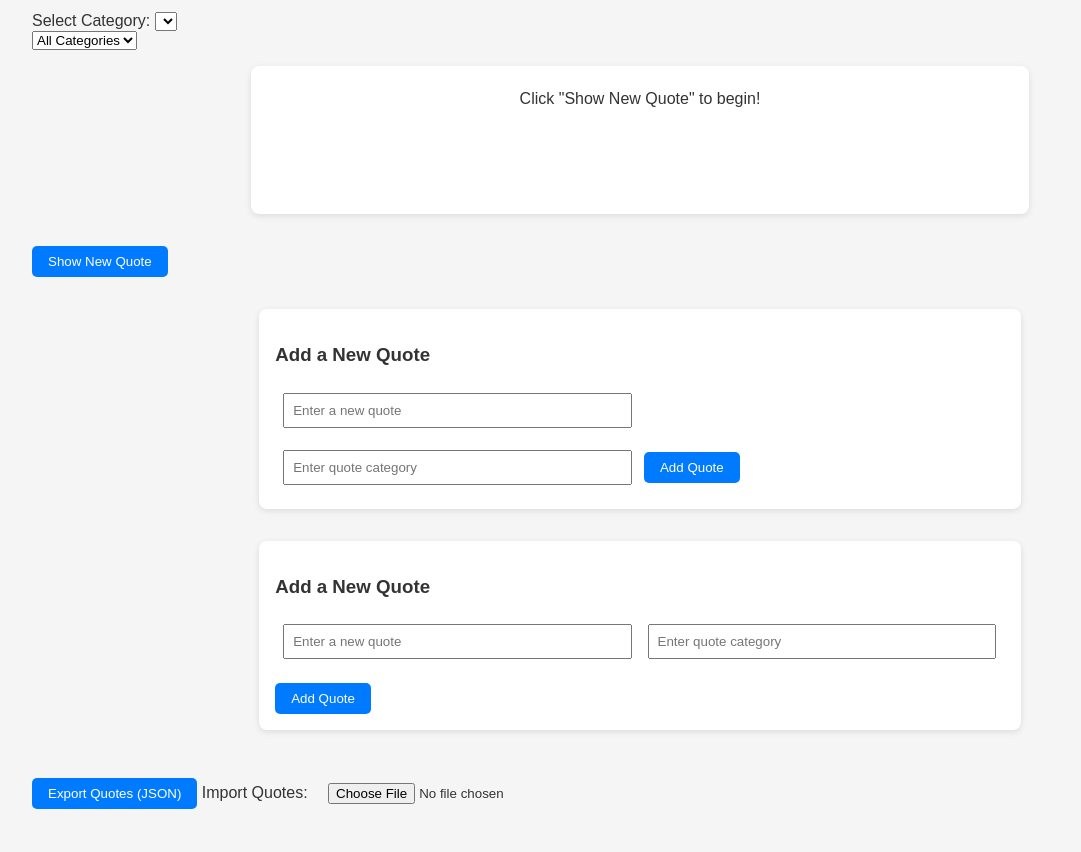
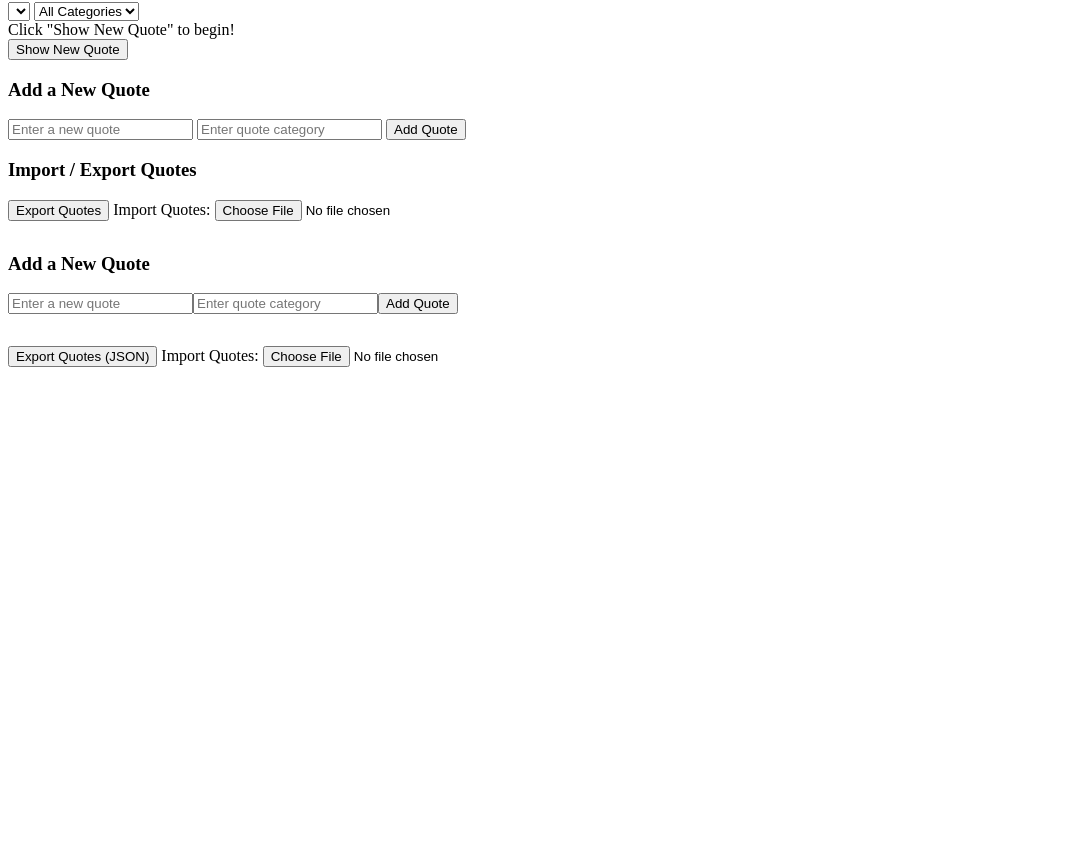
Before and after one commit to sultansultan728/alx_fe_javascript, a plain HTML site: page dom-manipulation/index.html in a window 1280 px wide. Shown: the part 78-930 px from the top of the page, without its empty margins (0-1081 px from the left). After the commit the page ends 800 px from the top, so only its background shows below. Drawn offline with Linux system fonts and the light colour scheme.

Commit message:
Implementing Web Storage and JSON Handling

```diff
--- a/dom-manipulation/index.html
+++ b/dom-manipulation/index.html
@@ -1,77 +1,19 @@
 <!DOCTYPE html>
 <html lang="en">
 <head>
-  <meta charset="UTF-8" />
-  <meta name="viewport" content="width=device-width, initial-scale=1.0" />
-  <title>Dynamic Quote Generator</title>
-  <style>
-    body {
-      font-family: Arial, sans-serif;
-      margin: 2rem;
-      background: #f5f5f5;
-      color: #333;
-    }
-
-    h1 {
-      text-align: center;
-      color: #4a4a4a;
-    }
-
-    #quoteDisplay {
-      background: white;
-      padding: 1.5rem;
-      margin: 1rem auto;
-      border-radius: 8px;
-      box-shadow: 0 2px 6px rgba(0, 0, 0, 0.1);
-      width: 60%;
-      text-align: center;
-      min-height: 100px;
-    }
-
-    button {
-      margin-top: 1rem;
-      padding: 0.5rem 1rem;
-      background: #007bff;
-      color: white;
-      border: none;
-      border-radius: 5px;
-      cursor: pointer;
-    }
-
-    button:hover {
-      background: #0056b3;
-    }
-
-    #addQuoteSection {
-      margin-top: 2rem;
-      background: #ffffff;
-      padding: 1rem;
-      border-radius: 8px;
-      box-shadow: 0 2px 6px rgba(0, 0, 0, 0.1);
-      width: 60%;
-      margin-left: auto;
-      margin-right: auto;
-    }
-
-    input {
-      margin: 0.5rem;
-      padding: 0.5rem;
-      width: 45%;
-    }
-  </style>
+  <meta charset="UTF-8">
+  <meta name="viewport" content="width=device-width, initial-scale=1.0">
+  <title>Dynamic Quote Generator with Storage</title>
 </head>
 <body>
   <h1>Dynamic Quote Generator</h1>
 
-  <div id="categoryFilter">
-    <label for="categorySelect">Select Category: </label>
-    <select id="categorySelect"></select>
-  </div>
-
+  <!-- Category filter and quote display -->
+  <select id="categorySelect"></select>
   <div id="quoteDisplay">Click "Show New Quote" to begin!</div>
-
   <button id="newQuote">Show New Quote</button>
 
+  <!-- Add Quote Form -->
   <div id="addQuoteSection">
     <h3>Add a New Quote</h3>
     <input id="newQuoteText" type="text" placeholder="Enter a new quote" />
@@ -79,6 +21,14 @@
     <button id="addQuoteButton">Add Quote</button>
   </div>
 
+  <!-- Import / Export Section -->
+  <div id="importExportSection">
+    <h3>Import / Export Quotes</h3>
+    <button id="exportQuotesButton">Export Quotes</button>
+    <label for="importFile"> Import Quotes: </label>
+    <input type="file" id="importFile" accept=".json" />
+  </div>
+
   <script src="script.js"></script>
 </body>
 </html>
```
